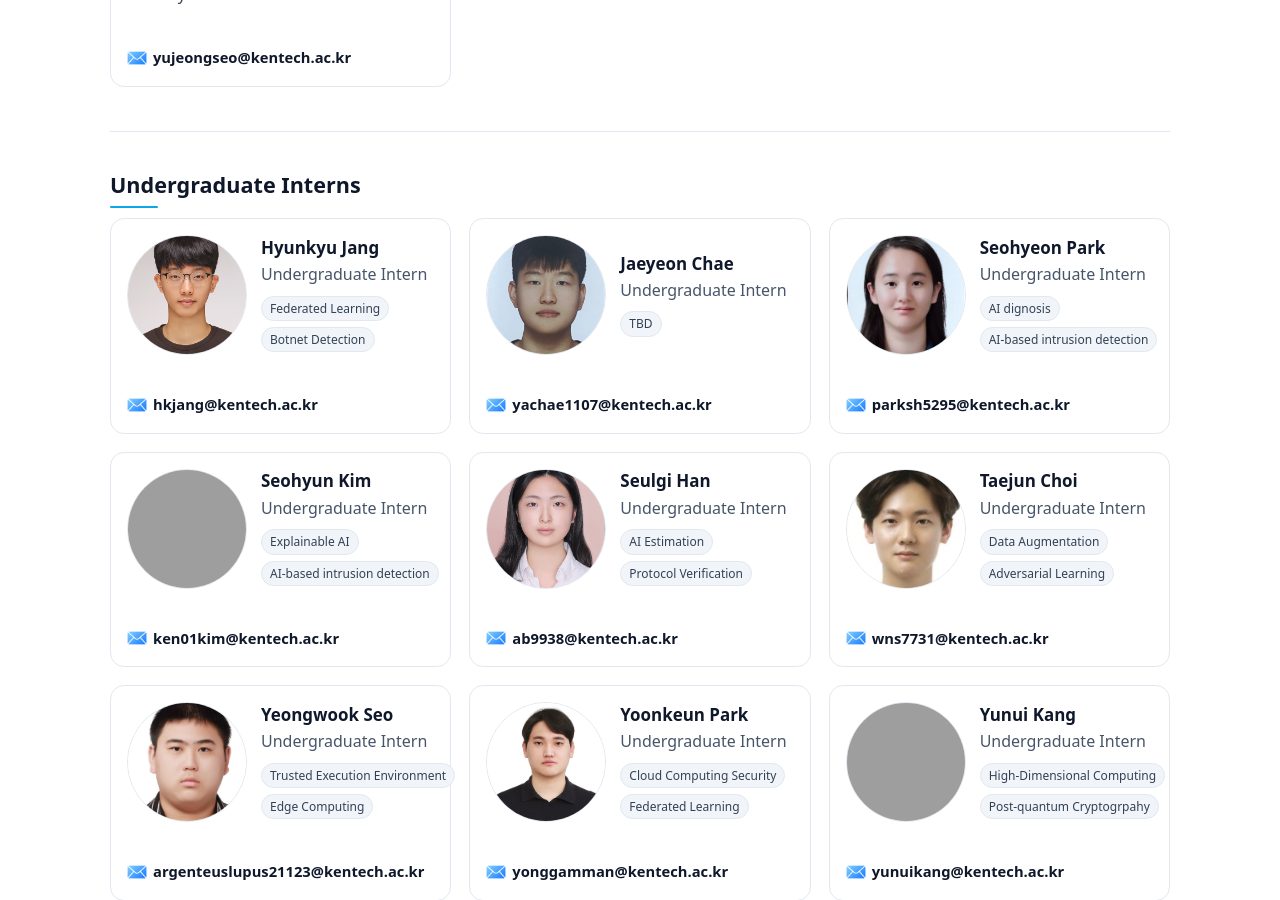
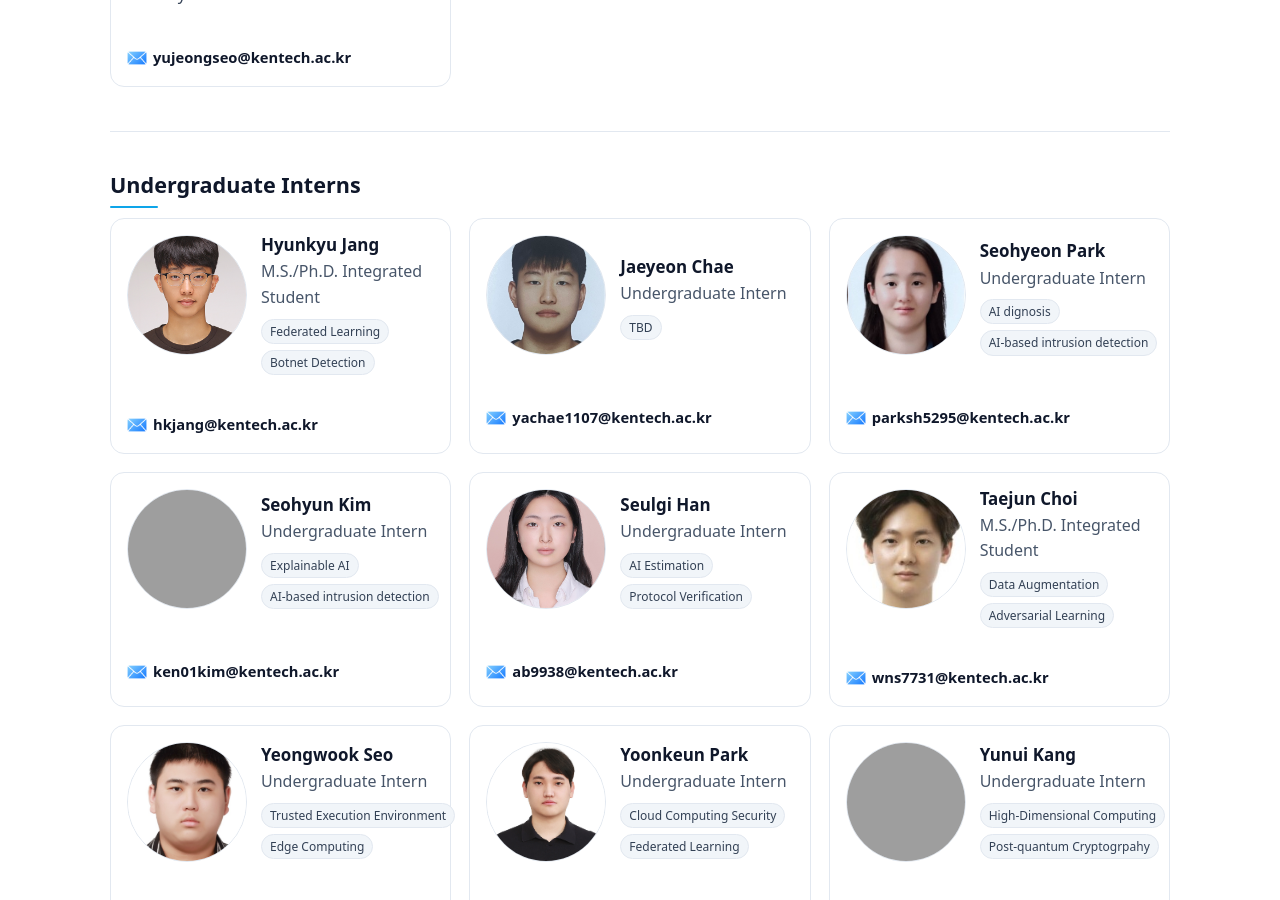
Before and after one commit to comsyssec/comsyssec.github.io, a Jekyll site: the page built from people.md, in a window 1280 px wide and 900 px high, scrolled down 2246 px. Built offline with Jekyll 4.4.1, drawn with Linux system fonts in a browser that asks for light colours; grey boxes are pictures that could not be loaded.

Commit message:
hyunkyu and taejun position updated

```diff
--- a/_people/hyunkyu.md
+++ b/_people/hyunkyu.md
@@ -1,7 +1,7 @@
 ---
 name: Hyunkyu Jang
 role: ui
-position: Undergraduate Intern
+position: M.S./Ph.D. Integrated Student
 research: Federated Learning, Botnet Detection
 photo: /assets/images/people/hyunkyu.jpeg
 email: hkjang@kentech.ac.kr
```
Also changed, not shown: _people/taejun.md (+1 -1 lines).
